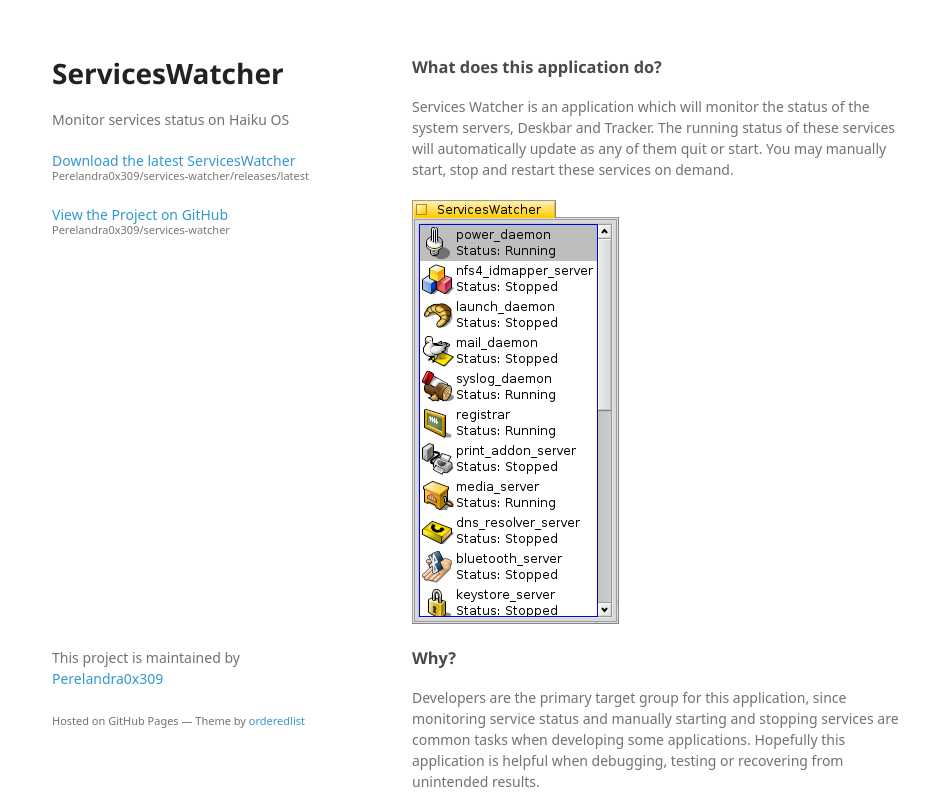
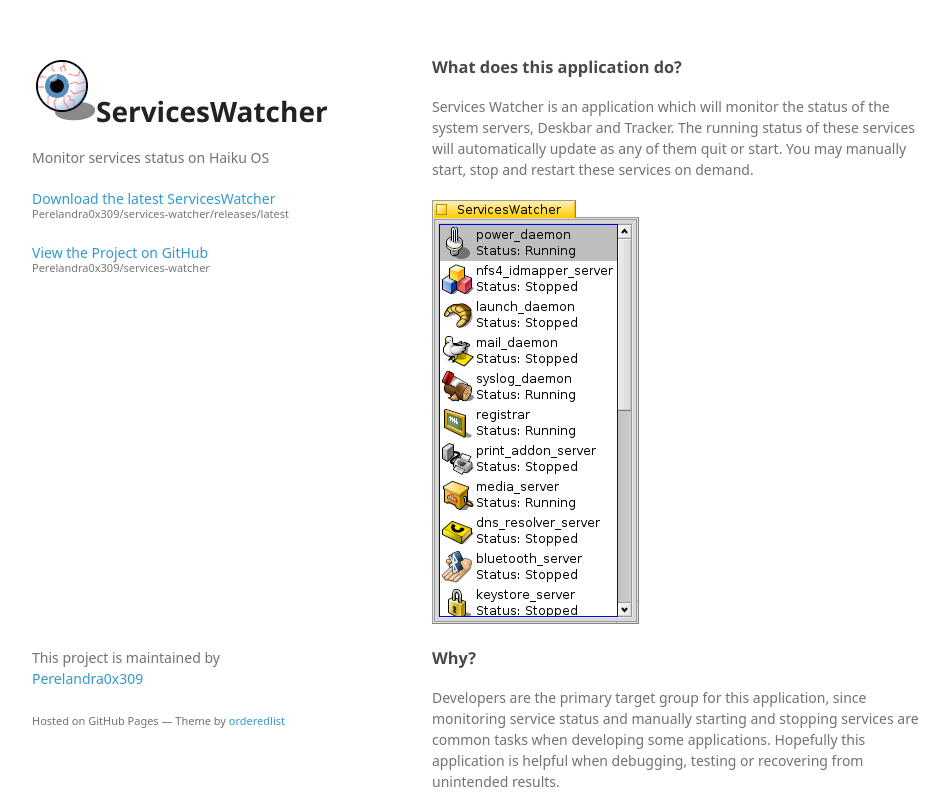
Before and after one commit to Perelandra0x309/services-watcher, a plain HTML site: page index.html in a window 1280 px wide. Shown: the top 800 px of the page, without its empty margins (158-1107 px from the left). Drawn offline with Linux system fonts and the light colour scheme; a web font is replaced by a local one.

Commit message:
Add icon image

```diff
--- a/index.html
+++ b/index.html
@@ -15,11 +15,11 @@
   <body>
     <div class="wrapper">
       <header>
-        <h1>ServicesWatcher</h1>
+        <h1><img src="images/icon64.png">ServicesWatcher</h1>
         <p>Monitor services status on Haiku OS</p>
 
-		<p class="view"><a href="https://github.com/Perelandra0x309/services-watcher/releases/latest">Download the latest ServicesWatcher<small>Perelandra0x309/services-watcher/releases/latest</small></a></p>
-        <p class="view"><a href="https://github.com/Perelandra0x309/services-watcher">View the Project on GitHub <small>Perelandra0x309/services-watcher</small></a></p>
+		<p class="view"><a href="https://github.com/Perelandra0x309/services-watcher/releases/latest">Download the latest ServicesWatcher<br><small>Perelandra0x309/services-watcher/releases/latest</small></a></p>
+        <p class="view"><a href="https://github.com/Perelandra0x309/services-watcher">View the Project on GitHub<br><small>Perelandra0x309/services-watcher</small></a></p>
 
 
 <!--        <ul>
--- a/stylesheets/styles.css
+++ b/stylesheets/styles.css
@@ -108,7 +108,7 @@
 }
 
 .wrapper {
-  width:860px;
+  width:900px;
   margin:0 auto;
 }
 
@@ -158,7 +158,7 @@
 }
 
 header {
-  width:270px;
+  width:300px;
   float:left;
   position:fixed;
   -webkit-font-smoothing:subpixel-antialiased;
@@ -171,7 +171,7 @@
   background: #f4f4f4;
   border-radius:5px;
   border:1px solid #e0e0e0;
-  width:270px;
+  width:300px;
 }
 
 header li {
```
Also changed, not shown: images/icon32.png (added), images/icon64.png (added).
